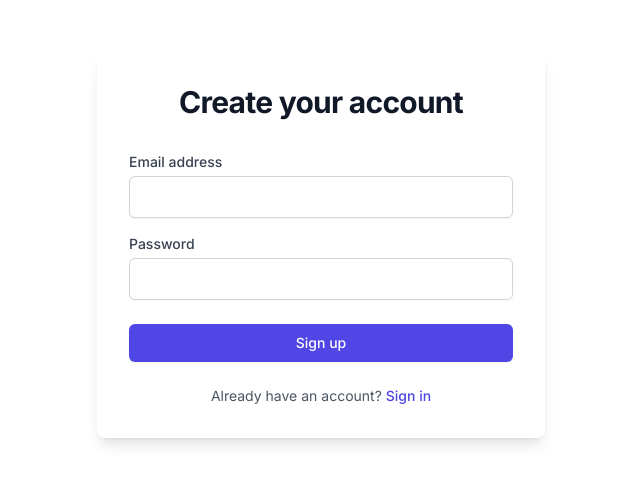
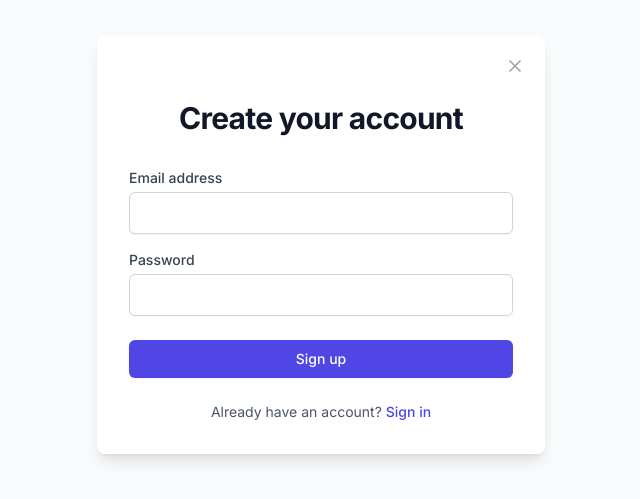
Before and after one commit to Kepppo/split-expenses, a Next.js app: page /signup in a window 1280 px wide. Shown: the part 155-654 px from the top of the page, without its empty margins (319-959 px from the left). Built offline with nearby package versions, Linux system fonts and the light colour scheme; no server answers.

Commit message:
Update page.tsx

```diff
--- a/src/app/signup/page.tsx
+++ b/src/app/signup/page.tsx
@@ -3,6 +3,8 @@
 import { useState } from 'react';
 import { supabase } from '@/lib/supabase';
 import { useRouter } from 'next/navigation';
+import Link from 'next/link';
+import { X } from 'lucide-react';
 
 export default function SignupPage() {
   const [email, setEmail] = useState('');
@@ -31,8 +33,15 @@ export default function SignupPage() {
   };
 
   return (
-    <div className="flex min-h-screen items-center justify-center">
-      <div className="w-full max-w-md space-y-8 rounded-lg bg-white p-8 shadow-lg">
+    <div className="flex min-h-screen items-center justify-center bg-gray-50 px-4">
+      <div className="relative w-full max-w-md space-y-8 rounded-lg bg-white p-8 shadow-lg">
+        <Link
+          href="/"
+          className="absolute right-4 top-4 rounded-md p-1 text-gray-400 hover:bg-gray-100 hover:text-gray-600"
+          aria-label="Close"
+        >
+          <X className="h-5 w-5" />
+        </Link>
         <div>
           <h2 className="text-center text-3xl font-bold tracking-tight text-gray-900">
             Create your account
```
